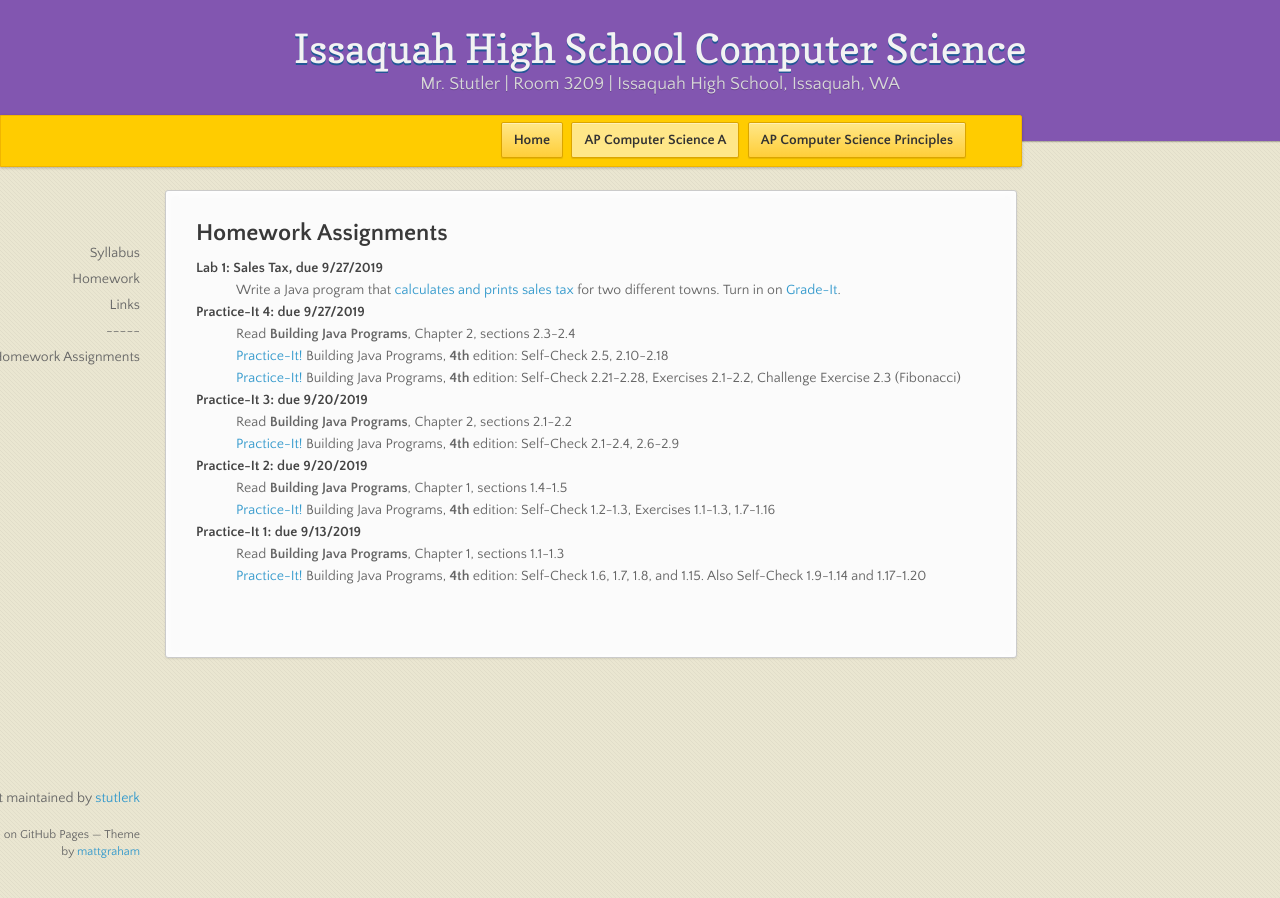
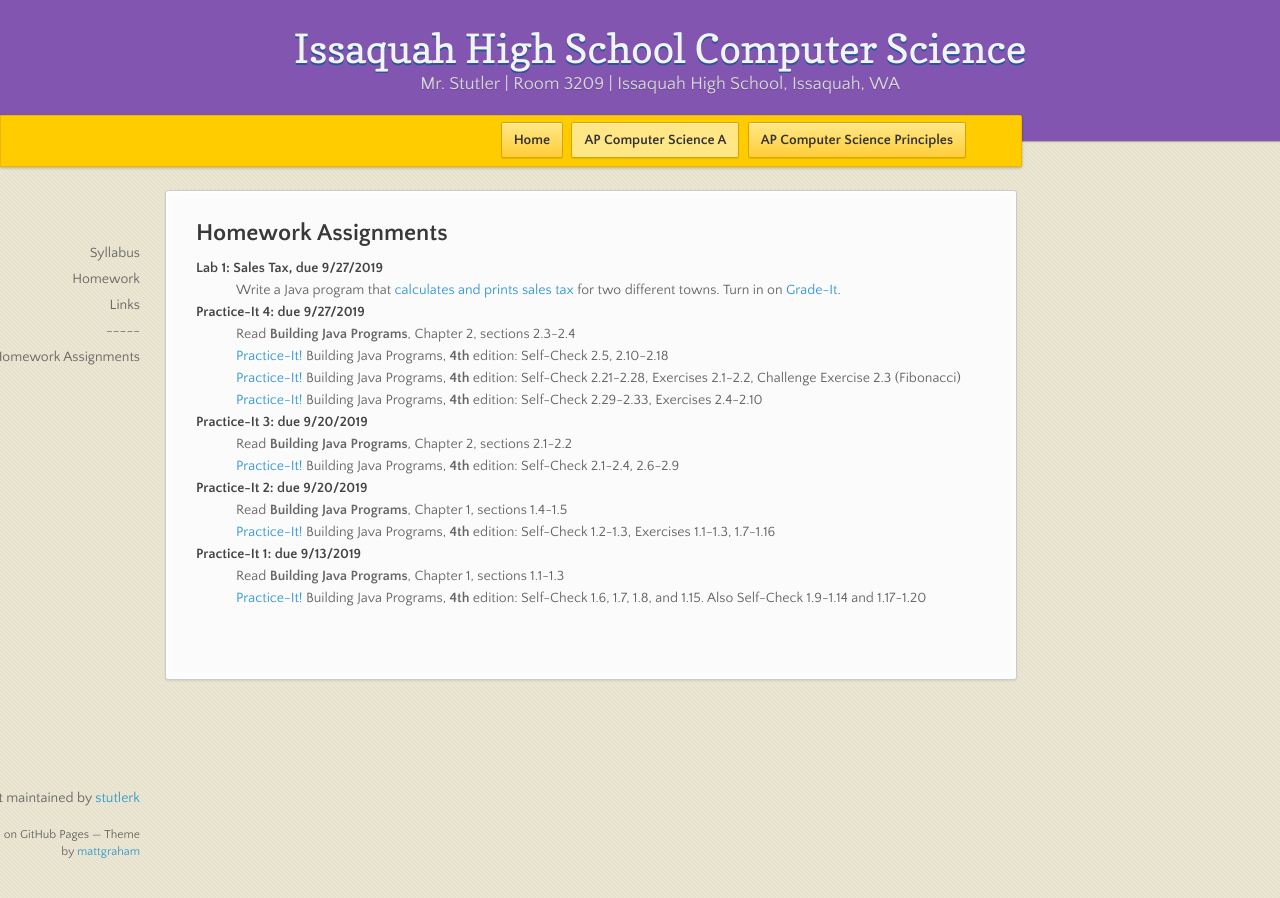
Before and after one commit to stutlerk/ihs-website, a Jekyll site: the page built from _apcsa/homework.html, in a window 1280 px wide. Built offline with Jekyll 4.4.1, drawn with Linux system fonts in a browser that asks for light colours; nearby versions of some CDN libraries.

Commit message:
Update homework.html

```diff
--- a/_apcsa/homework.html
+++ b/_apcsa/homework.html
@@ -18,6 +18,7 @@ layout: course
     <dd>Read <b>Building Java Programs</b>, Chapter 2, sections 2.3-2.4</dd>
     <dd><a href="https://practiceit.cs.washington.edu/" target="_blank">Practice-It!</a> Building Java Programs, <b>4th</b> edition: Self-Check 2.5, 2.10-2.18</dd>
     <dd><a href="https://practiceit.cs.washington.edu/" target="_blank">Practice-It!</a> Building Java Programs, <b>4th</b> edition: Self-Check 2.21-2.28, Exercises 2.1-2.2, Challenge Exercise 2.3 (Fibonacci)</dd>
+    <dd><a href="https://practiceit.cs.washington.edu/" target="_blank">Practice-It!</a> Building Java Programs, <b>4th</b> edition: Self-Check 2.29-2.33, Exercises 2.4-2.10</dd>
 
     <dt>Practice-It 3: due 9/20/2019</dt>
     <dd>Read <b>Building Java Programs</b>, Chapter 2, sections 2.1-2.2</dd>
```
